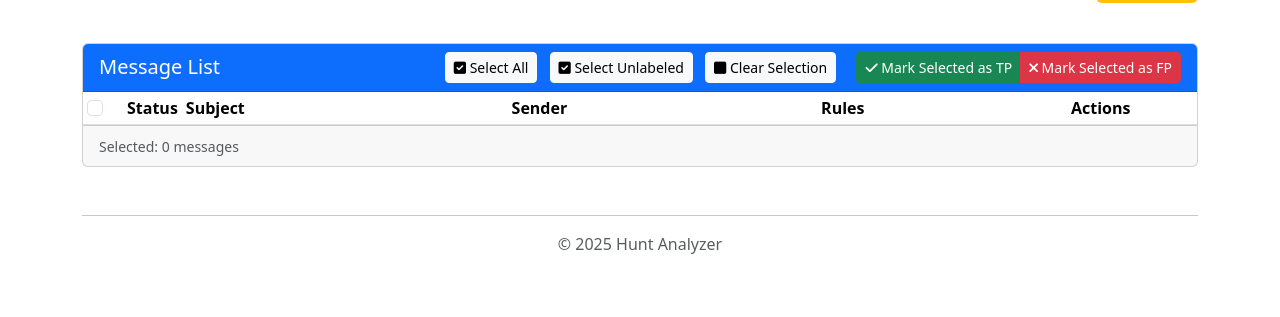
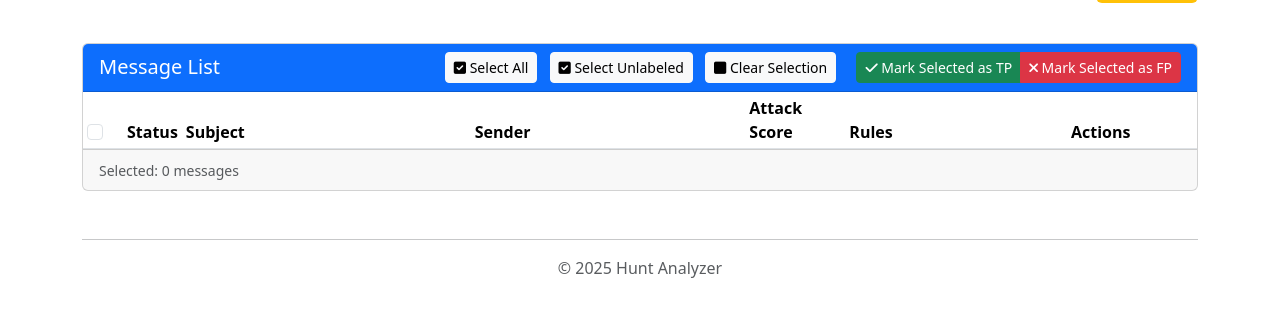
Before and after one commit to aidenmitchell/hunt-analyzer, a Flask app: template templates/analyze.html in a window 1280 px wide. Shown: the part 196-513 px from the top of the page. Run offline with Flask 3, Linux system fonts and the light colour scheme; the template is opened without the code that fills it, so the values that code supplies are empty.

Commit message:
Add attack score verdict to analyze page
- Display attack score verdict for each message with color coding
- Add attack score to message details modal
- Implement color-coded badges for different verdict levels:
  - likely_benign: #B58FF5
  - suspicious: #EB7FA9
  - spam: #E88A37
  - malicious: #D94836
  - unknown: #B1B1B1
  - graymail: #464646
- Helper function for consistent color assignment

🤖 Generated with [Claude Code](https://claude.ai/code)
Co-Authored-By: Claude <noreply@anthropic.com>

```diff
--- a/app.py
+++ b/app.py
@@ -870,7 +870,8 @@ def analyze_hunt(hunt_id):
                 'subject': subject,
                 'status': status,
                 'pre_labeled': pre_labeled,
-                'message_link': f"https://platform.sublime.security/messages/{msg_id}"
+                'message_link': f"https://platform.sublime.security/messages/{msg_id}",
+                'attack_score_verdict': message_group.get('attack_score_verdict', 'unknown')
             }
 
             # Add sender info if available
--- a/templates/analyze.html
+++ b/templates/analyze.html
@@ -124,6 +124,7 @@
                 <th width="40">Status</th>
                 <th>Subject</th>
                 <th>Sender</th>
+                <th width="100">Attack Score</th>
                 <th>Rules</th>
                 <th width="130">Actions</th>
               </tr>
@@ -152,6 +153,19 @@
                   </a>
                 </td>
                 <td>{{ msg.sender.split('<')[0] }}</td>
+                <td>
+                  {% set verdict_colors = {
+                    'likely_benign': '#B58FF5',
+                    'suspicious': '#EB7FA9',
+                    'spam': '#E88A37',
+                    'malicious': '#D94836',
+                    'unknown': '#B1B1B1',
+                    'graymail': '#464646'
+                  } %}
+                  <span class="badge" style="background-color: {{ verdict_colors.get(msg.attack_score_verdict, '#B1B1B1') }}">
+                    {{ msg.attack_score_verdict | upper }}
+                  </span>
+                </td>
                 <td>
                   <small>
                     {% for rule in msg.rules[:2] %}
@@ -219,6 +233,19 @@
 
 {% block scripts %}
 <script>
+// Helper function to get attack score colors
+function getAttackScoreColor(verdict) {
+  const colors = {
+    'likely_benign': '#B58FF5',
+    'suspicious': '#EB7FA9',
+    'spam': '#E88A37',
+    'malicious': '#D94836',
+    'unknown': '#B1B1B1',
+    'graymail': '#464646'
+  };
+  return colors[verdict] || '#B1B1B1';
+}
+
 $(document).ready(function() {
   // Constants
   const huntId = "{{ hunt.id }}";
@@ -306,6 +333,7 @@ $(document).ready(function() {
         </div>
         <div class="card-body">
           <p><strong>From:</strong> ${sender}</p>
+          <p><strong>Attack Score:</strong> <span class="badge" style="background-color: ${getAttackScoreColor($row.find("td:eq(3) span").text().trim().toLowerCase())}">${$row.find("td:eq(3) span").text().trim()}</span></p>
           <p><strong>Flagged Rules:</strong> ${rules}</p>
           <div class="mt-3">
             <a href="${messageUrl}" target="_blank" class="btn btn-info">
```
